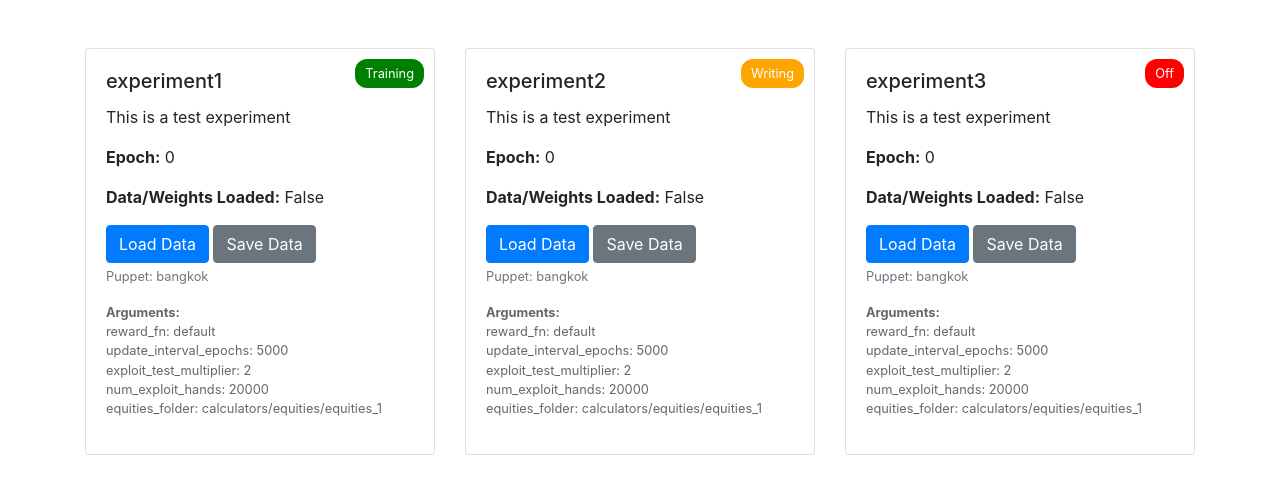
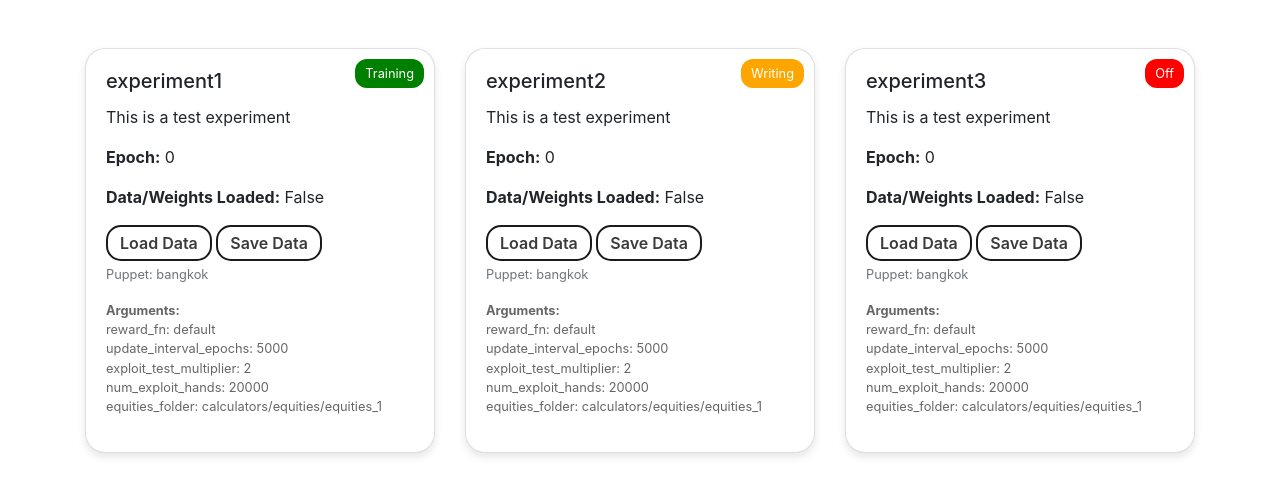
Before and after one commit to jonathanlin0/poker-bot, a Flask app: page / in a window 1280 px wide. Shown: the top 496 px of the page. Run offline with Flask 3, Linux system fonts and the light colour scheme; some libraries are stand-ins or nearby versions.

Commit message:
some nice css effects

```diff
--- a/templates/index.html
+++ b/templates/index.html
@@ -10,6 +10,12 @@
             position: relative;
             margin-bottom: 20px;
             min-width: 250px; /* Set minimum width */
+            border-radius: 20px;
+            box-shadow: 0 4px 8px rgba(0, 0, 0, 0.1); /* Add depth with shadow */
+            transition: box-shadow 0.2s; /* Smooth transition for shadow effect */
+        }
+        .card:hover {
+            box-shadow: 0 6px 12px rgba(0, 0, 0, 0.15); /* Enhance shadow on hover */
         }
         .status-badge {
             position: absolute;
@@ -32,6 +38,41 @@
         .args-text {
             font-size: 0.8em; /* Smaller text for arguments */
             color: #666; /* Lighter color for distinction */
+        }
+        /* CSS for custom-button class */
+        .custom-button {
+            appearance: none;
+            background-color: transparent;
+            border: 2px solid #1A1A1A;
+            border-radius: 15px;
+            box-sizing: border-box;
+            color: #3B3B3B;
+            cursor: pointer;
+            display: inline-block;
+            font-family: Roobert,-apple-system,BlinkMacSystemFont,"Segoe UI",Helvetica,Arial,sans-serif,"Apple Color Emoji","Segoe UI Emoji","Segoe UI Symbol";
+            font-size: 16px;
+            font-weight: 600;
+            line-height: normal;
+            margin: 0;
+            outline: none;
+            padding: 6px 12px; /* Adjust padding to match Bootstrap buttons */
+            text-align: center;
+            text-decoration: none;
+            transition: all 300ms cubic-bezier(.23, 1, 0.32, 1);
+            user-select: none;
+            -webkit-user-select: none;
+            touch-action: manipulation;
+        }
+        .custom-button:disabled {
+            pointer-events: none;
+        }
+        .custom-button:hover {
+            color: #fff;
+            background-color: #1A1A1A;
+            box-shadow: rgba(0, 0, 0, 0.25) 0 8px 15px;
+        }
+        .custom-button:active {
+            box-shadow: none;
         }
     </style>
 </head>
@@ -60,14 +101,14 @@
                         <p class="card-text"><strong>Data/Weights Loaded:</strong> {{ experiment.data_loaded }}</p>
                         <!-- Button to load data -->
                         <form action="{{ url_for('load_data', experiment_name=key) }}" method="post" style="display: inline-block;">
-                            <button type="submit" class="btn btn-primary"
+                            <button type="submit" class="custom-button"
                                 {% if experiment.data_loaded %} disabled {% endif %}>
                                 Load Data
                             </button>
                         </form>
                         <!-- Button to save data -->
                         <form action="{{ url_for('save_data', experiment_name=key) }}" method="post" style="display: inline-block;">
-                            <button type="submit" class="btn btn-secondary">
+                            <button type="submit" class="custom-button">
                                 Save Data
                             </button>
                         </form>
```
